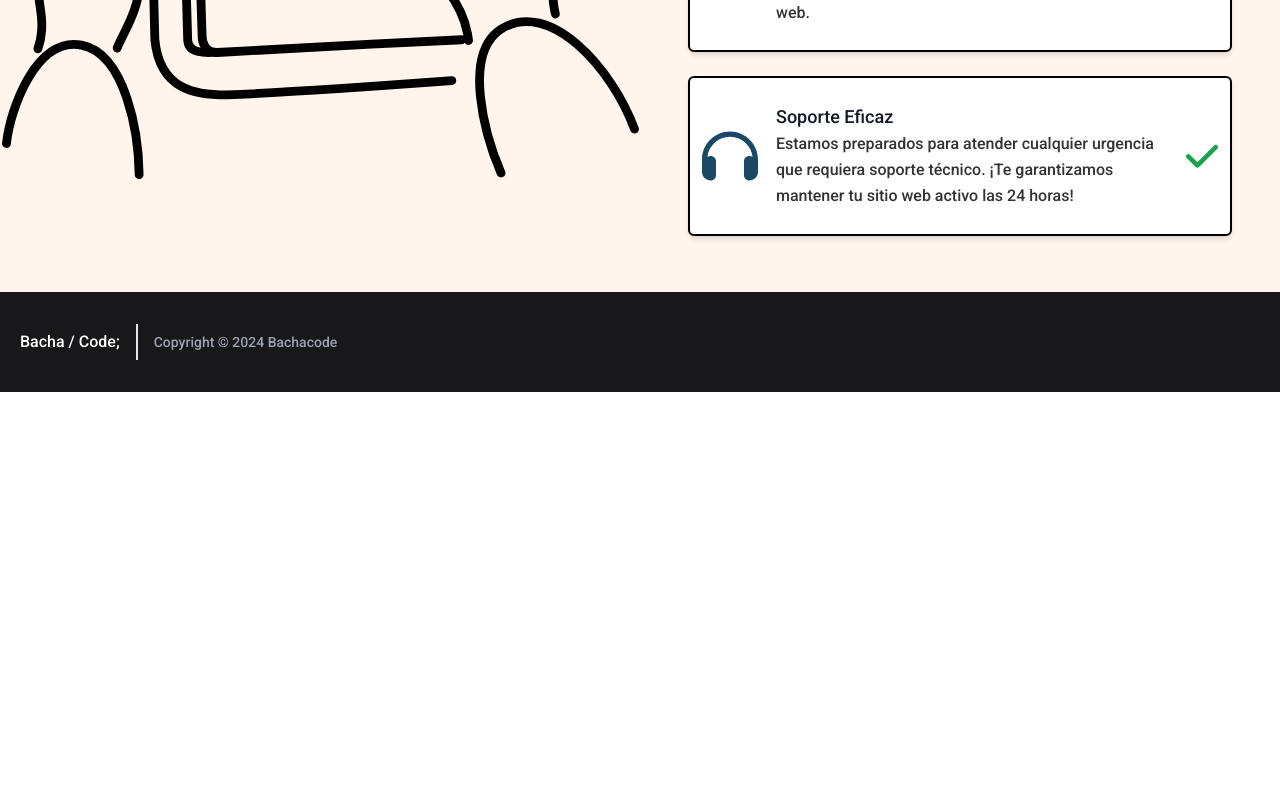
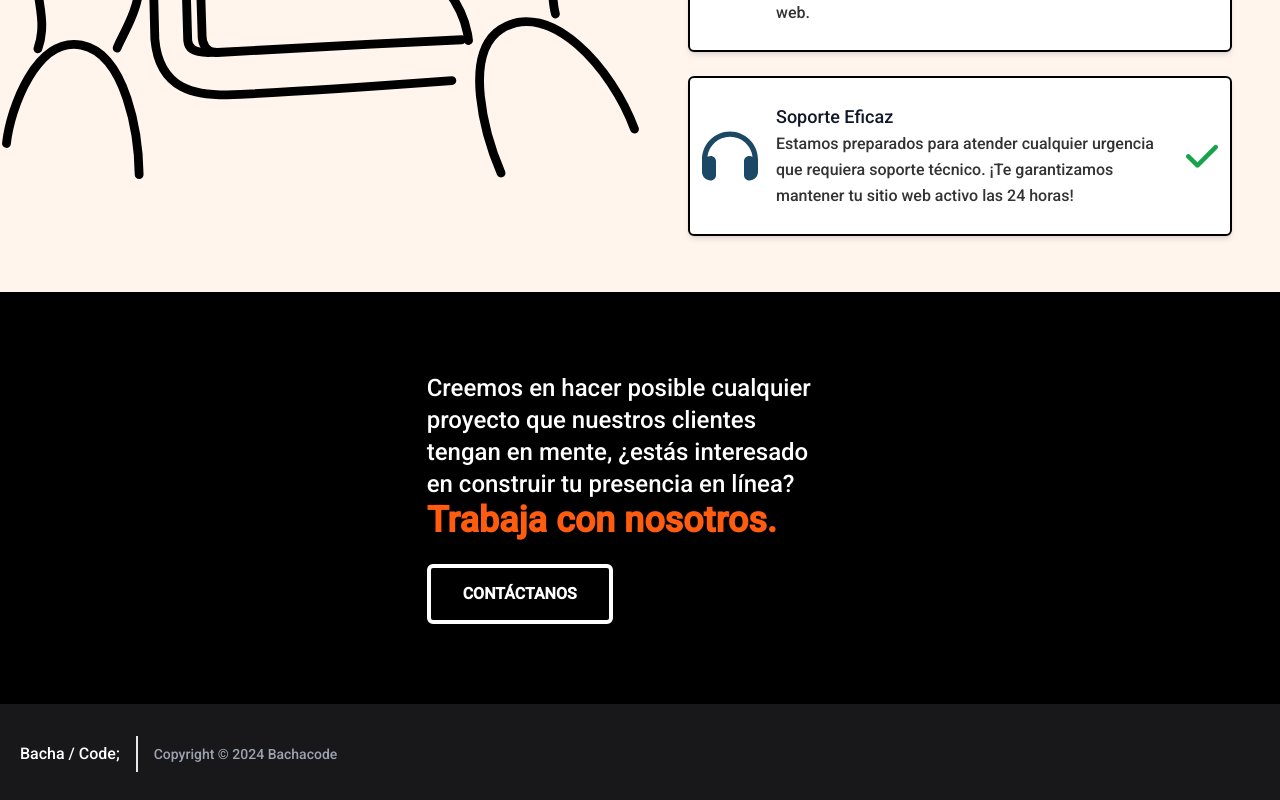
Before and after one commit to bachacode/bachacode-developers, a Next.js app: page /servicios in a window 1280 px wide. Shown: the part 2255-3055 px from the top of the page. Before the commit the page ends 2647 px from the top, so only its background shows below. Built offline with nearby package versions, Linux system fonts and the light colour scheme; no server answers.

Commit message:
feat: contact section in services page

```diff
--- a/src/app/(client-side)/servicios/page.tsx
+++ b/src/app/(client-side)/servicios/page.tsx
@@ -193,6 +193,28 @@ export default function Servicios() {
           </div>
         </div>
       </div>
+
+      {/* Contact Us */}
+      <div className="flex justify-center w-full bg-black py-6 md:py-20">
+        <div className="flex flex-col w-3/4 md:w-1/3 text-balance space-y-6">
+          <p className="text-white font-semi-bold text-2xl">
+            Creemos en hacer posible cualquier proyecto que nuestros clientes
+            tengan en mente, ¿estás interesado en construir tu presencia en
+            línea?
+            {"\n"}
+            <strong className="text-primary text-4xl">
+              Trabaja con nosotros.
+            </strong>
+          </p>
+
+          <NavButton
+            href="/contacto"
+            className="text-white border-white max-w-max transition-colors hover:text-primary hover:border-gray-400"
+          >
+            Contáctanos
+          </NavButton>
+        </div>
+      </div>
     </main>
   );
 }
```
